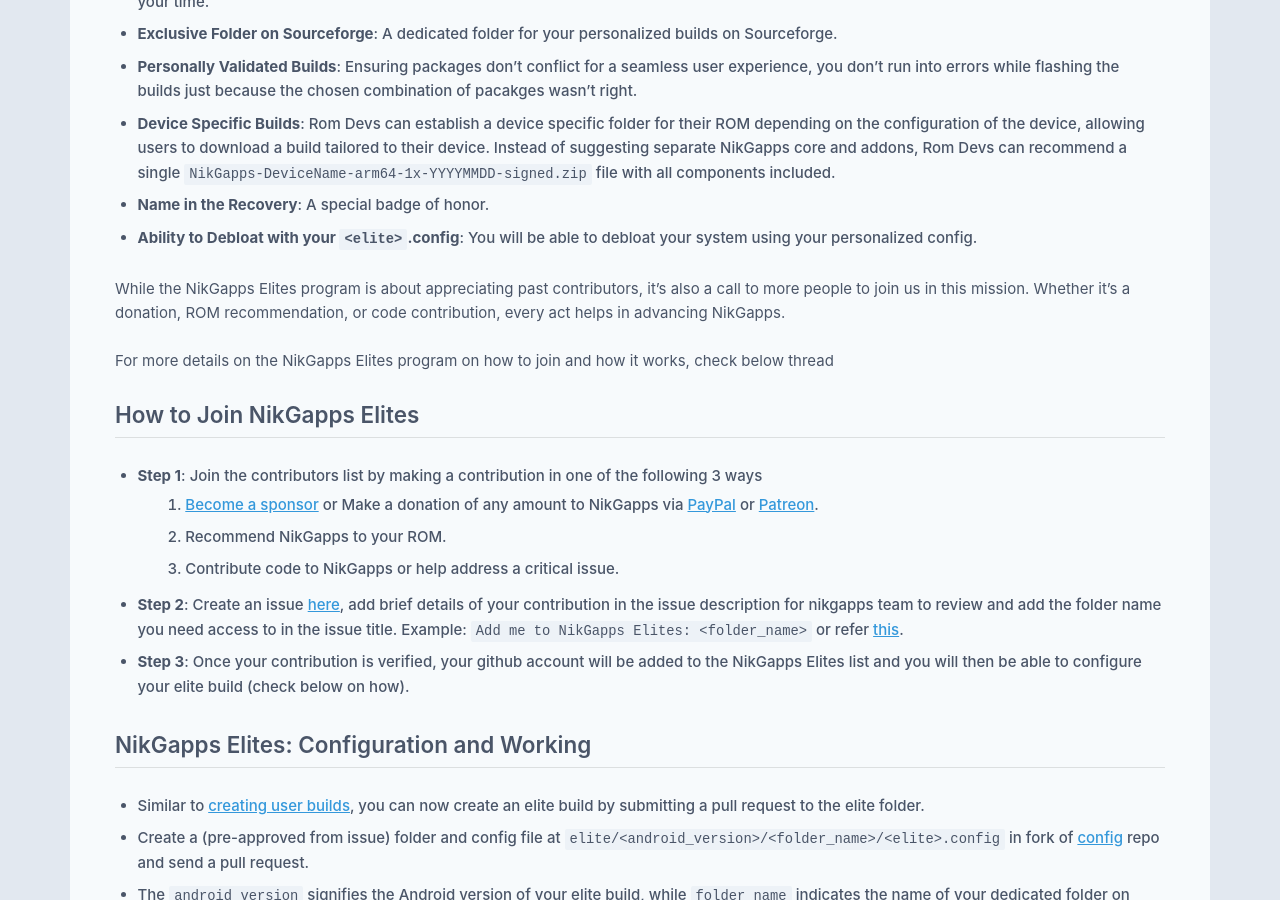
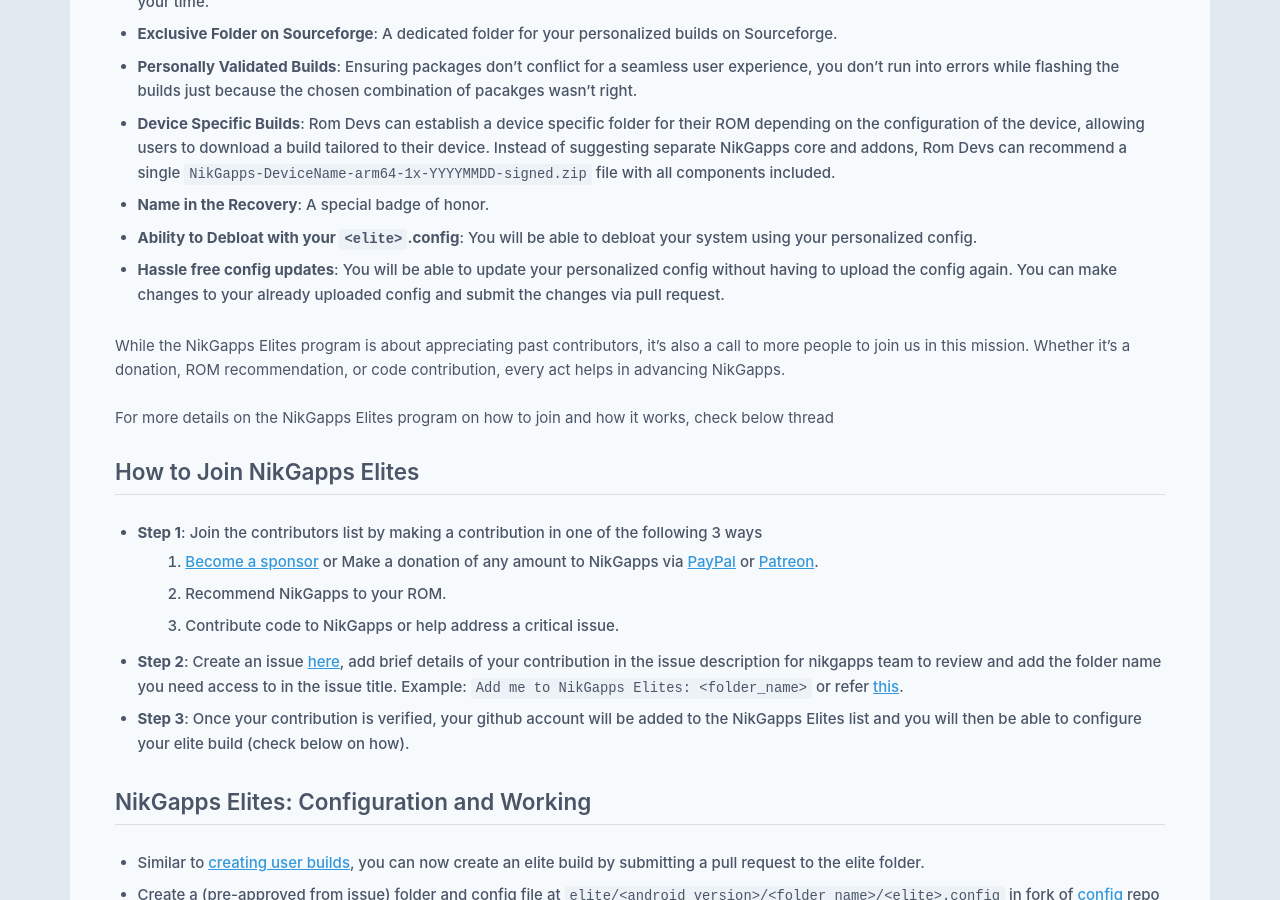
Before and after one commit to nikgapps/nikgapps.github.io, a Jekyll site: the page built from _posts/2023-06-08-NikGapps-Elites.md, in a window 1280 px wide and 900 px high, scrolled down 1011 px. Built offline with Jekyll 4.4.1, drawn with Linux system fonts in a browser that asks for light colours; some web fonts are replaced; some of the changed text lies outside the part shown.

Commit message:
Update Elite Blog

```diff
--- a/_posts/2023-06-08-NikGapps-Elites.md
+++ b/_posts/2023-06-08-NikGapps-Elites.md
@@ -27,6 +27,7 @@
 - **Device Specific Builds**: Rom Devs can establish a device specific folder for their ROM depending on the configuration of the device, allowing users to download a build tailored to their device. Instead of suggesting separate NikGapps core and addons, Rom Devs can recommend a single `NikGapps-DeviceName-arm64-1x-YYYYMMDD-signed.zip` file with all components included.
 - **Name in the Recovery**: A special badge of honor.
 - **Ability to Debloat with your `<elite>`.config**: You will be able to debloat your system using your personalized config.
+- **Hassle free config updates**: You will be able to update your personalized config without having to upload the config again. You can make changes to your already uploaded config and submit the changes via pull request.
 
 While the NikGapps Elites program is about appreciating past contributors, it's also a call to more people to join us in this mission. Whether it's a donation, ROM recommendation, or code contribution, every act helps in advancing NikGapps.
 
@@ -48,7 +49,7 @@
 - The `android_version` signifies the Android version of your elite build, while `folder_name` indicates the name of your dedicated folder on SourceForge where your elite build will be hosted.
 - You can have multiple folders under your name for different purposes, such as personal builds and supporting device builds.
 - Each new stable release automatically generates an elite build [here](https://sourceforge.net/projects/nikgapps/files/Elite-Releases/) that is made available in your dedicated SourceForge folder.
-- If you made a mistake and wish to create a new elite build for the same config, you can do so by editing your config file, making the corrections and changing RELEASE_DATE to any number less than it's current value and commit the changes. For e.g. if RELEASE_DATE=2306091657, set it to 2306091656. This will trigger a new build for your config.
+- If you made a mistake and wish to create a new elite build for the same config, you can do so by editing your config file, making the corrections and submitting the pull request. The new build will be automatically generated and made available in your dedicated SourceForge folder.
 
 ## FAQs
 
```
